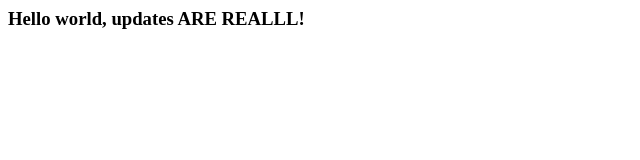
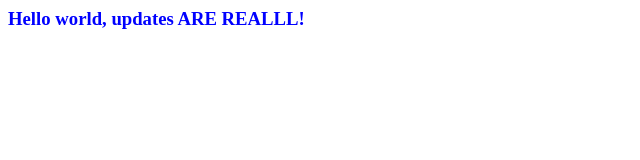
Before and after one commit to DanielC2008/windows_installer_test, an Electron app: page client/index.html in a window 800 px wide. Shown: the whole page, without its empty margins (0-640 px from the left). Drawn offline with Linux system fonts and the light colour scheme.

```diff
--- a/client/index.html
+++ b/client/index.html
@@ -1,2 +1,3 @@
-<h3> Hello world, updates ARE REALLL! </h3>
+<link href="main.css" rel="stylesheet" type="text/css" />
+<h3 id="blue"> Hello world, updates ARE REALLL! </h3>
 <script type="text/javascript" src="./main.js"></script>
--- /dev/null
+++ b/client/main.css
@@ -0,0 +1,3 @@
+#blue {
+  color: blue;
+}
--- a/main.js
+++ b/main.js
@@ -4,8 +4,6 @@
 const isDev = require('electron-is-dev');
 const path = require('path')
 const url = require('url')
-
-console.log('process.env.GH_TOKEN', process.env.GH_TOKEN)
 
 // Keep a global reference of the window object, if you don't, the window will
 // be closed automatically when the JavaScript object is garbage collected.
--- a/package.json
+++ b/package.json
@@ -1,6 +1,6 @@
 {
   "name": "windows_installer_test",
-  "version": "1.8.1",
+  "version": "1.8.2",
   "description": "A windows installer test.",
   "main": "main.js",
   "build": {
```
